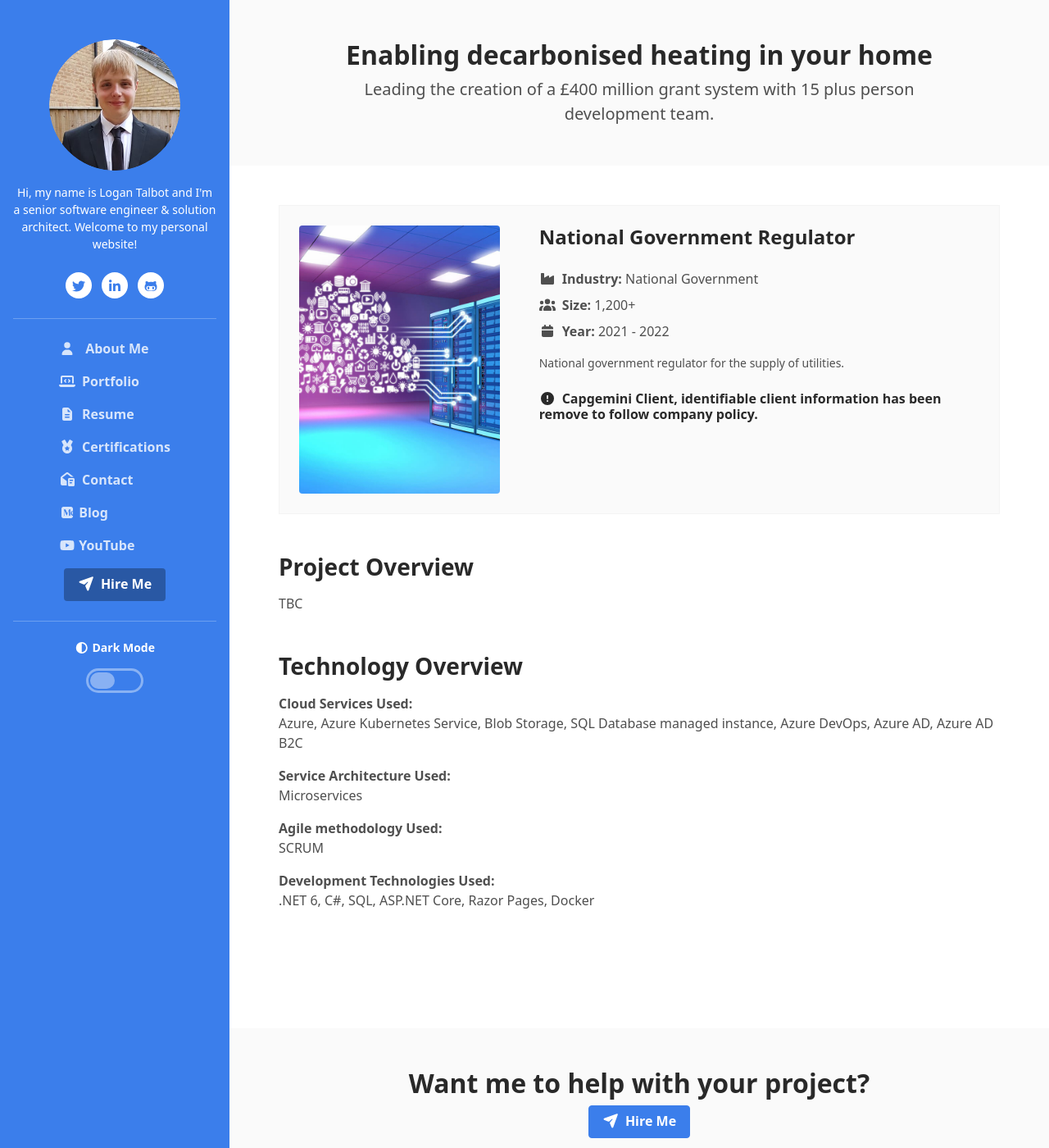
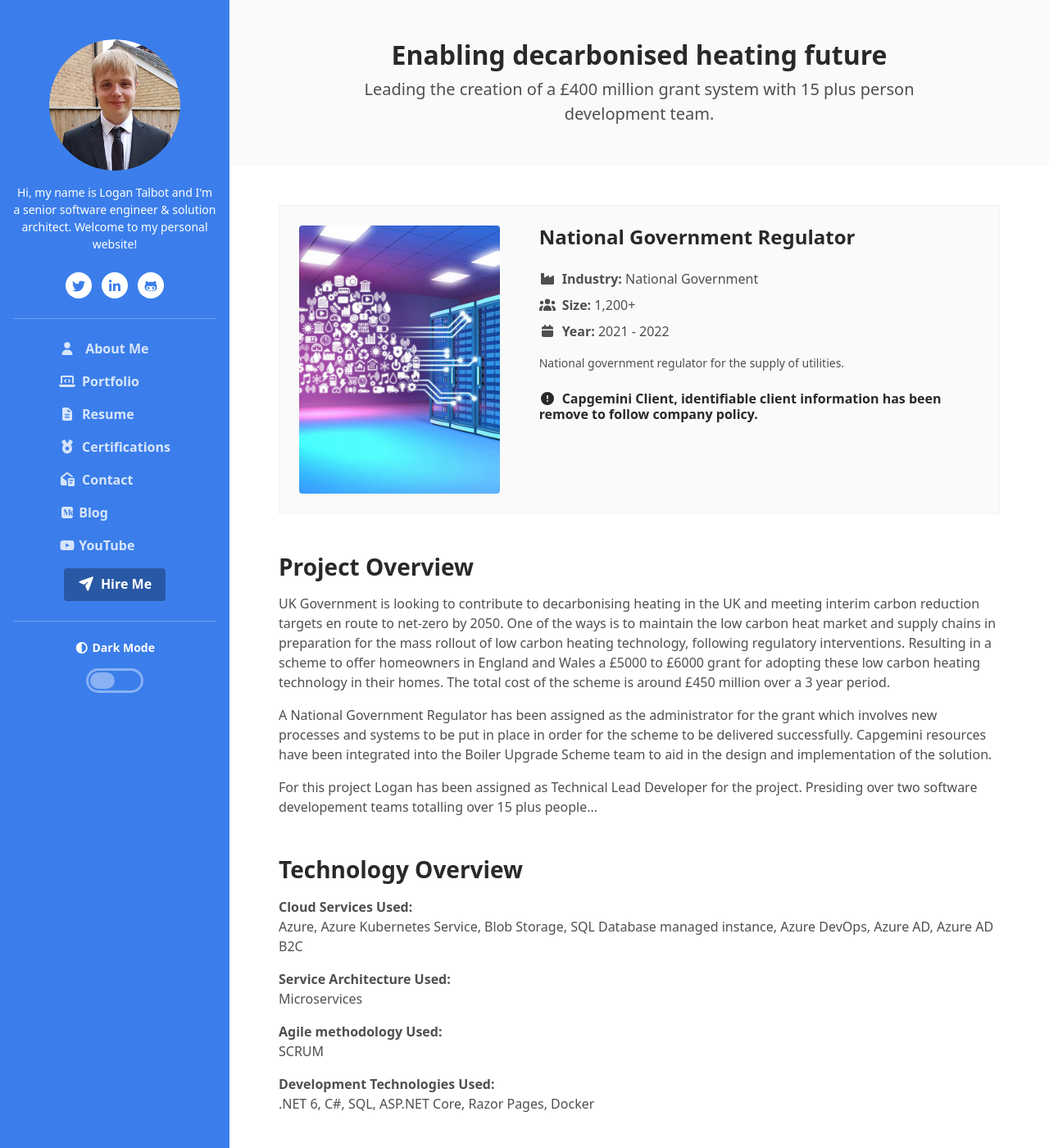
Before and after one commit to LoganDavidTalbot/logandavidtalbot.github.io, a Jekyll site: the page built from projects/clean-heating-grant.html, in a window 1280 px wide and 1400 px high. Shown: the whole window at 82% size. Built offline with Jekyll 4.4.1, drawn with Linux system fonts in a browser that asks for light colours; nearby versions of some CDN libraries; library files that are not in the unit come from our copies.

Commit message:
Edit work xp

```diff
--- a/projects/clean-heating-grant.html
+++ b/projects/clean-heating-grant.html
@@ -1,5 +1,5 @@
 ---
-title: Enabling decarbonised heating in your home
+title: Enabling decarbonised heating future
 layout: project
 industry: National Government
 projectIntro: Leading the creation of a £400 million grant system with 15 plus person development team.
@@ -19,7 +19,18 @@ yearEnd: 2022
 <div class="project-section mb-5">
 	<h3 class="project-section-title mb-3">Project Overview</h3>
 	<p>
-		TBC
+		UK Government is looking to contribute to decarbonising heating in the UK and meeting interim carbon reduction targets en route to net-zero by 2050.
+		One of the ways is to maintain the low carbon heat market and supply chains in preparation for the mass rollout of low carbon heating technology,
+		following regulatory interventions. Resulting in a scheme to offer homeowners in England and Wales a £5000 to £6000 grant for adopting these
+		low carbon heating technology in their homes. The total cost of the scheme is around £450 million over a 3 year period.
+	</p>
+	<p>
+		A National Government Regulator has been assigned as the administrator for the grant which involves new processes and
+		systems to be put in place in order for the scheme to be delivered successfully. Capgemini resources have been integrated
+		into the Boiler Upgrade Scheme team to aid in the design and implementation of the solution.
+	</p>
+	<p>
+		For this project Logan has been assigned as Technical Lead Developer for the project. Presiding over two software developement teams totalling over 15 plus people...
 	</p>
 </div>
 
```
Also changed, not shown: _data/workexperiences.yml (+5 -5 lines).
